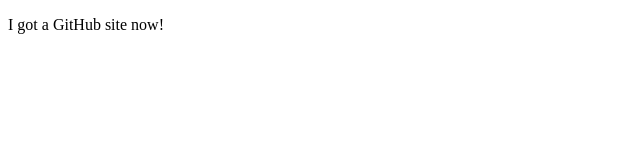
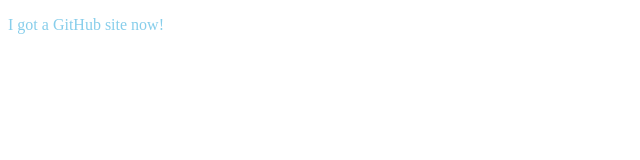
Before and after one commit to LearnShare/LearnShare.github.io, a plain HTML site: page index.html in a window 1280 px wide. Shown: the whole page, without its empty margins (0-640 px from the left). Drawn offline with Linux system fonts and the light colour scheme.

Commit message:
Update index.html

```diff
--- a/index.html
+++ b/index.html
@@ -5,6 +5,6 @@
 	<title>LearnShare's GitHub Pages</title>
 </head>
 <body>
-	<p>I got a GitHub site now!</p>
+	<p style="color:skyblue;">I got a GitHub site now!</p>
 </body>
 </html>
```
